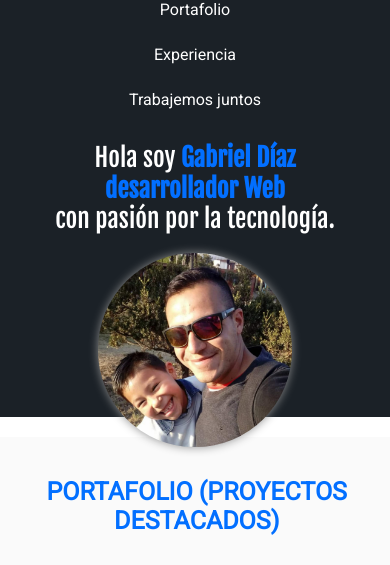
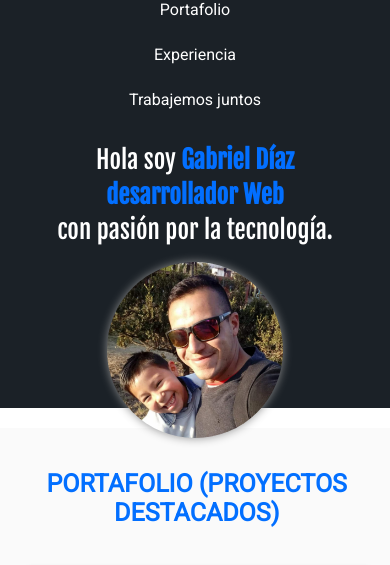
Before and after one commit to Gabriel-Arg/Platzi-Dise-o-web-oneline, a plain HTML site: page index.html in a window 390 px wide. Shown: the part 103-668 px from the top of the page. Drawn offline with nearby package versions, Linux system fonts and the light colour scheme.

Commit message:
Arreglo hero y agrego nuevo screenshot al readme

```diff
--- a/estilo.css
+++ b/estilo.css
@@ -68,7 +68,7 @@ ul {
     flex-flow: wrap row;
     align-items: center;
     justify-content: center;
-    height: 300px;
+    height: auto;
     background-color: #1b2127;
 }
 
@@ -79,11 +79,8 @@ h1, h2, h3, h4, h5, h6 {
 }
 
 h1 {
-    font-size: 3.5vw;
-    line-height: 1.2;
-    letter-spacing: ;
-    text-transform: ;
-    text-decoration: ;
+    font-size: 50px;
+    line-height: 1.4;
     color: white;
     margin: 0px;
 }
@@ -101,12 +98,21 @@ strong {
     color: #026fff;
 }
 
-.hero h1 {
-
+.hero-h1 {
+    width: 65%;
+    height: auto;
+}
+.hero-img {
+    display: flex;
+    justify-content: flex-end;
+    width: 30%;
 }
 
+.hero h1 {
+    font-size: 46px;
+}
 .img-perfil {
-    width: 35%;
+    width: 100%;
     border-radius: 50%;
     object-fit: cover;
     margin-bottom: -40px;
@@ -331,7 +337,9 @@ strong {
 
 /* -----------MEDIA QUERIES----------------------- */
 @media screen and (max-width: 1024px) {
-
+    .hero h1 {
+        font-size: 35px;
+    }
 }
 
 @media screen and (max-width: 768px) {
@@ -378,8 +386,11 @@ strong {
         align-items: center;
         text-align: left;
     }
+    .hero h1 {
+        font-size: 25px;
+    }
     .img-perfil {
-        width: 40%;
+        width: 100%;
         margin-bottom: -30px;
     }
 
@@ -425,24 +436,23 @@ strong {
         margin-bottom: 20px;
     }
     .hero .wraper {
-        /* display: flex;
-        flex-direction: row;
-        justify-content: space-between;
-        align-items: center;
-        text-align: left; */
         display: flex;
         flex-direction: column;
         text-align: center;
     }
-    .img-perfil {
-        /* width: 40%;
-        margin-bottom: -30px; */
-        width: 55%;
+    .hero-h1 {
+        width: 100%;
+    }
+    .hero-img {
+        width: 50%;
     }
     .hero h1 {
-        margin-bottom: 20px;
+        font-size: 25px;
+        margin-bottom: 15px;
+    }
+    .img-perfil {
         width: 100%;
-        font-size: 6.5vw;
+        margin-bottom: -30px;
     }
 
     .project {
@@ -532,6 +542,14 @@ strong {
 }
 
 @media screen and (max-width: 320px) {
+    .hero-img {
+        width: 70%;
+    }
+    .img-perfil {
+        width: 100%;
+        margin-bottom: -30px;
+    }
+
     .project-description {
         font-size: 12px;
     }
--- a/index.html
+++ b/index.html
@@ -35,7 +35,7 @@
 
 <body>
 <!----------------------------------ENCABEZADO--------------------------------------------------------->
-    <header class="header">
+<header class="header">
 
         <div class="wraper">
             <figure class="logo">
@@ -57,10 +57,14 @@
     <section class="hero">
 
         <div class="wraper">
-            <h1>
-                Hola soy  <strong>Gabriel Díaz</strong> <br>  <strong> desarrollador Web</strong> <br> con pasión por la tecnología.
-            </h1>
-            <img class="img-perfil" src="/img/leoyyo.jpg" alt="Imagen de portada principal del sitio">
+            <div class="hero-h1">
+                <h1>
+                    Hola soy  <strong>Gabriel Díaz</strong> <br>  <strong> desarrollador Web</strong> <br> con pasión por la tecnología.
+                </h1>
+            </div>
+            <div class="hero-img">
+                <img class="img-perfil" src="/img/leoyyo.jpg" alt="Imagen de portada principal del sitio">
+            </div>
         </div>
 
     </section>
```
Also changed, not shown: 2 other files.
